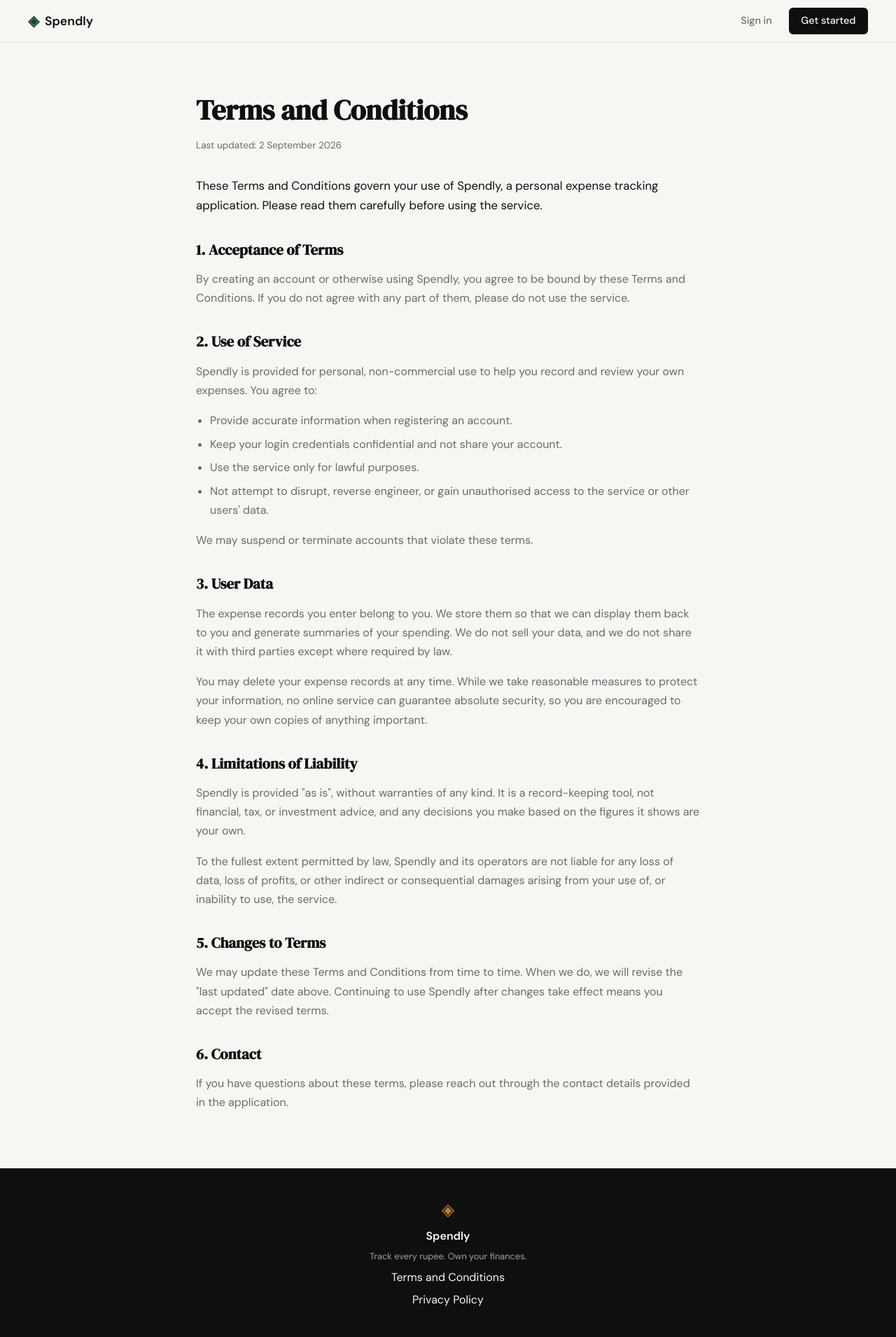
After one commit to itsMayankVashistha/spendlyv1, a Flask app: page /terms in a window 1280 px wide. The commit adds this page. Shown: the whole page at 70% size. Run offline with Flask 3, Linux system fonts and the light colour scheme.

Commit message:
landing: add terms and conditions page and route
Co-Authored-By: Claude Opus 5 (1M context) <noreply@anthropic.com>

```diff
--- a/app.py
+++ b/app.py
@@ -20,6 +20,11 @@ def register():
 @app.route("/login")
 def login():
     return render_template("login.html")
+
+
+@app.route("/terms")
+def terms():
+    return render_template("terms.html")
 
 
 # ------------------------------------------------------------------ #
--- a/static/css/style.css
+++ b/static/css/style.css
@@ -528,3 +528,62 @@ a { color: inherit; text-decoration: none; }
     .nav-links a:not(.nav-cta) { display: none; }
     .hero { padding: 3rem 1rem 2rem; }
 }
+
+/* ------------------------------------------------------------------ */
+/* Legal pages                                                         */
+/* ------------------------------------------------------------------ */
+
+.legal-section {
+    padding: 4rem 2rem;
+}
+
+.legal-container {
+    max-width: 720px;
+    margin: 0 auto;
+}
+
+.legal-header {
+    margin-bottom: 2rem;
+}
+
+.legal-title {
+    font-family: var(--font-display);
+    font-size: 2.5rem;
+    color: var(--ink);
+    margin-bottom: 0.5rem;
+}
+
+.legal-updated {
+    font-size: 0.85rem;
+    color: var(--ink-muted);
+}
+
+.legal-intro {
+    font-size: 1.05rem;
+    line-height: 1.7;
+    color: var(--ink);
+    margin-bottom: 2rem;
+}
+
+.legal-heading {
+    font-family: var(--font-display);
+    font-size: 1.3rem;
+    color: var(--ink);
+    margin: 2rem 0 0.75rem;
+}
+
+.legal-body {
+    line-height: 1.7;
+    color: var(--ink-muted);
+    margin-bottom: 1rem;
+}
+
+.legal-list {
+    margin: 0 0 1rem 1.25rem;
+    line-height: 1.7;
+    color: var(--ink-muted);
+}
+
+.legal-list li {
+    margin-bottom: 0.4rem;
+}
--- a/templates/base.html
+++ b/templates/base.html
@@ -34,7 +34,7 @@
             <span class="brand-icon">◈</span>
             <span class="footer-name">Spendly</span>
             <p class="footer-copy">Track every rupee. Own your finances.</p>
-            <a href="#">Terms and Conditions</a>
+            <a href="{{ url_for('terms') }}">Terms and Conditions</a>
             <a href="#">Privacy Policy</a>
         </div>
     </footer>
--- /dev/null
+++ b/templates/terms.html
@@ -0,0 +1,85 @@
+{% extends "base.html" %}
+
+{% block title %}Terms and Conditions — Spendly{% endblock %}
+
+{% block content %}
+
+<section class="legal-section">
+    <div class="legal-container">
+        <header class="legal-header">
+            <h1 class="legal-title">Terms and Conditions</h1>
+            <p class="legal-updated">Last updated: 2 September 2026</p>
+        </header>
+
+        <p class="legal-intro">
+            These Terms and Conditions govern your use of Spendly, a personal
+            expense tracking application. Please read them carefully before
+            using the service.
+        </p>
+
+        <h2 class="legal-heading">1. Acceptance of Terms</h2>
+        <p class="legal-body">
+            By creating an account or otherwise using Spendly, you agree to be
+            bound by these Terms and Conditions. If you do not agree with any
+            part of them, please do not use the service.
+        </p>
+
+        <h2 class="legal-heading">2. Use of Service</h2>
+        <p class="legal-body">
+            Spendly is provided for personal, non-commercial use to help you
+            record and review your own expenses. You agree to:
+        </p>
+        <ul class="legal-list">
+            <li>Provide accurate information when registering an account.</li>
+            <li>Keep your login credentials confidential and not share your account.</li>
+            <li>Use the service only for lawful purposes.</li>
+            <li>Not attempt to disrupt, reverse engineer, or gain unauthorised access to the service or other users' data.</li>
+        </ul>
+        <p class="legal-body">
+            We may suspend or terminate accounts that violate these terms.
+        </p>
+
+        <h2 class="legal-heading">3. User Data</h2>
+        <p class="legal-body">
+            The expense records you enter belong to you. We store them so that
+            we can display them back to you and generate summaries of your
+            spending. We do not sell your data, and we do not share it with
+            third parties except where required by law.
+        </p>
+        <p class="legal-body">
+            You may delete your expense records at any time. While we take
+            reasonable measures to protect your information, no online service
+            can guarantee absolute security, so you are encouraged to keep your
+            own copies of anything important.
+        </p>
+
+        <h2 class="legal-heading">4. Limitations of Liability</h2>
+        <p class="legal-body">
+            Spendly is provided "as is", without warranties of any kind. It is a
+            record-keeping tool, not financial, tax, or investment advice, and
+            any decisions you make based on the figures it shows are your own.
+        </p>
+        <p class="legal-body">
+            To the fullest extent permitted by law, Spendly and its operators
+            are not liable for any loss of data, loss of profits, or other
+            indirect or consequential damages arising from your use of, or
+            inability to use, the service.
+        </p>
+
+        <h2 class="legal-heading">5. Changes to Terms</h2>
+        <p class="legal-body">
+            We may update these Terms and Conditions from time to time. When we
+            do, we will revise the "last updated" date above. Continuing to use
+            Spendly after changes take effect means you accept the revised
+            terms.
+        </p>
+
+        <h2 class="legal-heading">6. Contact</h2>
+        <p class="legal-body">
+            If you have questions about these terms, please reach out through
+            the contact details provided in the application.
+        </p>
+    </div>
+</section>
+
+{% endblock %}
```
